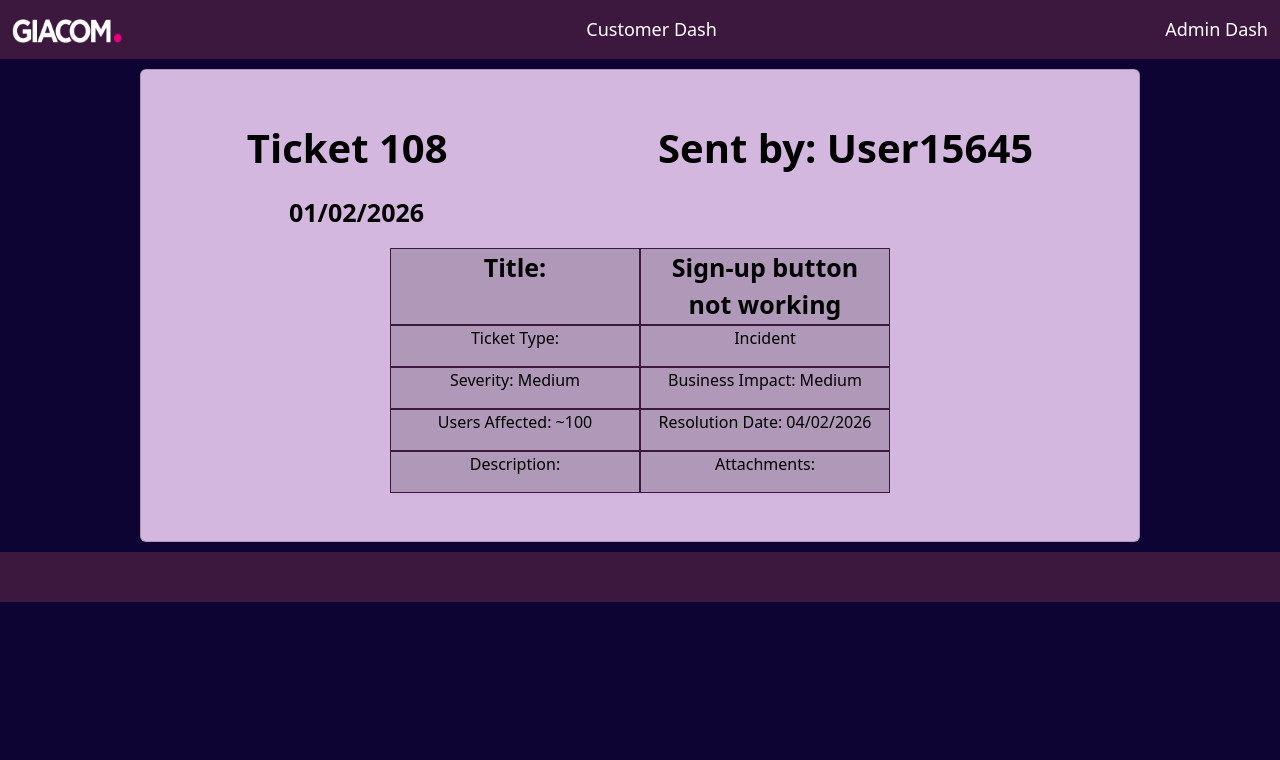
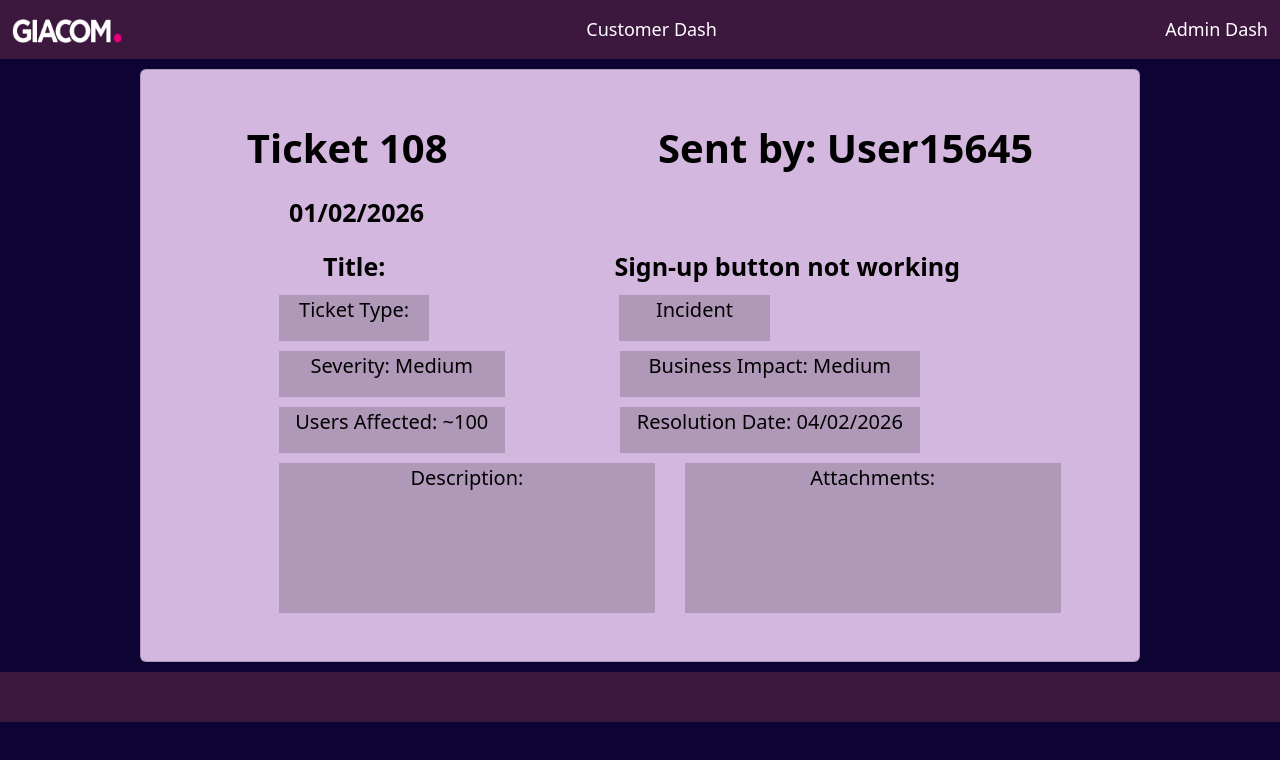
Before and after one commit to Katy1124/Professional-Software-Engineering-Project, a React (Vite) app in the folder Client/: page /viewTicket in a window 1280 px wide. Shown: the top 760 px of the page. Built offline with nearby package versions, Linux system fonts and the light colour scheme.

Commit message:
added better styling

```diff
--- a/Client/src/css/viewTicket.css
+++ b/Client/src/css/viewTicket.css
@@ -65,11 +65,23 @@ html, body, #root {
     justify-content: center;
 }
 
-.view-ticket .information {
+/* .view-ticket .information {
     width: 500px;
+} */
+
+.view-ticket .information .type .col-2 {
+    background-color: #AF98B8;
+    font-size: 20px;
 }
-
-.view-ticket .information .col {
+.view-ticket .information .severity .col-3, .col-4 {
     background-color: #AF98B8;
-    border: #3C173E 1px solid;
+    font-size: 20px;
 }
+.view-ticket .information .estimate .col-3, .col-4 {
+    background-color: #AF98B8;
+    font-size: 20px;
+}
+.view-ticket .information .desc .col-5 {
+    background-color: #AF98B8;
+    font-size: 20px;
+}
--- a/Client/src/pages/viewTicket.jsx
+++ b/Client/src/pages/viewTicket.jsx
@@ -28,46 +28,46 @@ export default function ViewTicket() {
 
                   <div className="container information">
                     <div className='row title' style={{fontSize: '25px', fontWeight: 'bold'}}>
-                        <div className='col one'>
+                        <div className='col-2' style={{marginLeft: '90px', marginBottom: '10px'}}>
                             Title:
                         </div>
-                        <div className='col two'>
+                        <div className='col-5' style={{marginLeft: '170px', marginBottom: '10px'}}>
                             Sign-up button not working
                         </div>
                     </div>
 
                     <div className='row type'>
-                        <div className='col'  style={{width: '10px'}}>
+                        <div className='col-2' style={{marginLeft: '90px', marginBottom: '10px'}}>
                             <p>Ticket Type:</p>
                         </div>
-                        <div className='col' >
+                        <div className='col-2' style={{marginLeft: '190px', marginBottom: '10px'}}>
                             <p>Incident</p>
                         </div>
                     </div>
 
                     <div className='row severity'>
-                        <div className='col'>
+                        <div className='col-3' style={{marginLeft: '90px', marginBottom: '10px'}}>
                             <p>Severity: Medium</p>
                         </div>
-                        <div className='col'>
+                        <div className='col-4' style={{marginLeft: '115px', marginBottom: '10px'}}>
                             <p>Business Impact: Medium</p>
                         </div>
                     </div>
 
                     <div className='row estimate'>
-                        <div className='col'>
+                        <div className='col-3' style={{marginLeft: '90px', marginBottom: '10px'}}>
                             <p>Users Affected: ~100</p>
                         </div>
-                        <div className='col'>
+                        <div className='col-4' style={{marginLeft: '115px', marginBottom: '10px'}}>
                             <p>Resolution Date: 04/02/2026</p>
                         </div>
                     </div>
 
-                    <div className='row desc'>
-                        <div className='col'>
+                    <div className='row desc' style={{minHeight: '150px'}}>
+                        <div className='col-5' style={{marginLeft: '90px'}}>
                             <p>Description:</p>
                         </div>
-                        <div className='col'>
+                        <div className='col-5' style={{marginLeft: '30px'}}>
                             <p>Attachments:</p>
                         </div>
                     </div>
```
